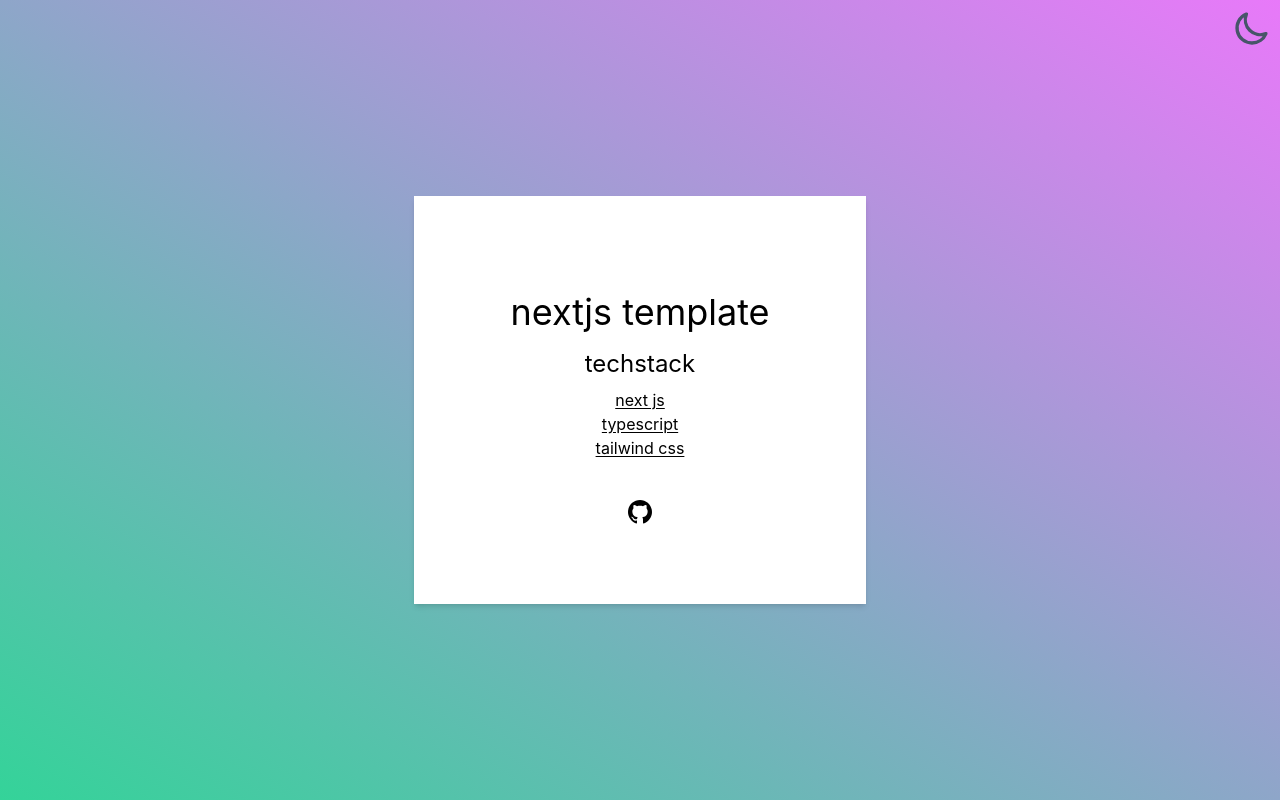
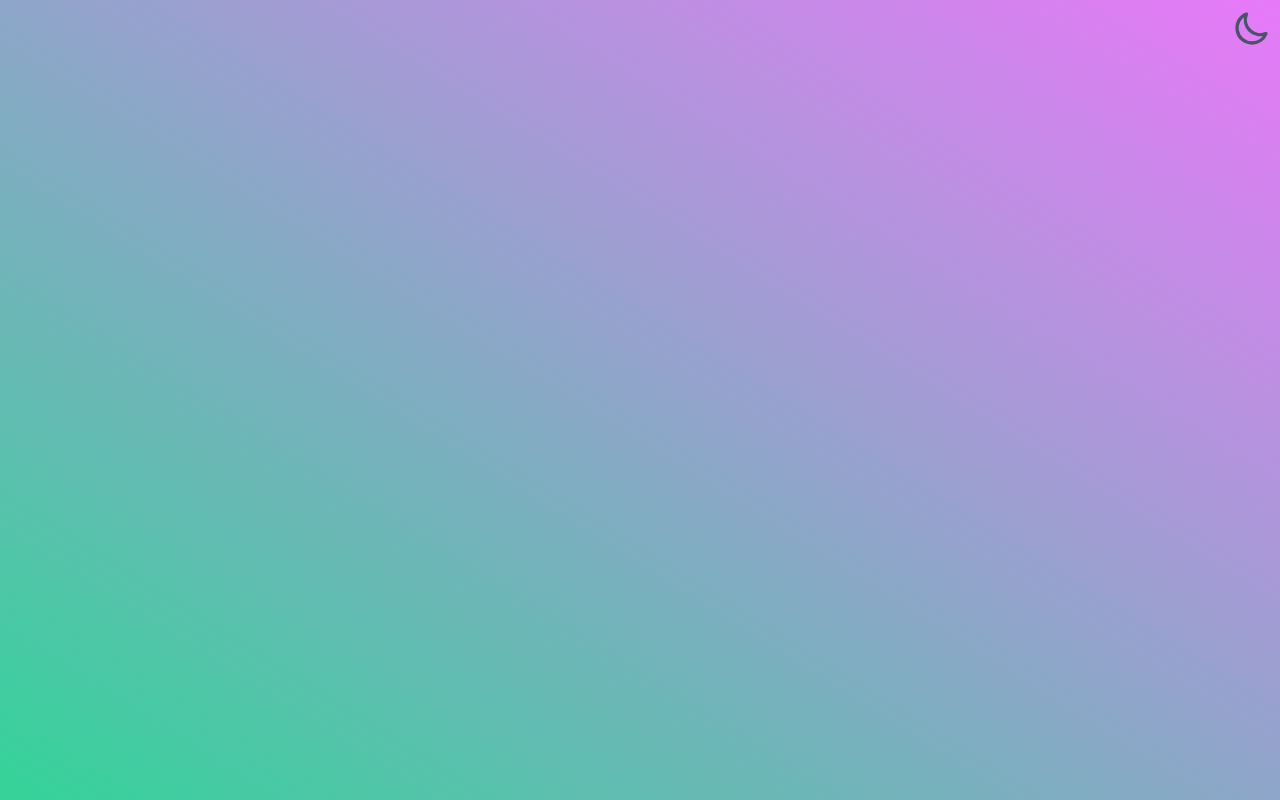
Before and after one commit to yanislav-igonin/mustread, a Next.js app: page / in a window 1280 px wide. Built offline with nearby package versions, Linux system fonts and the light colour scheme.

Commit message:
remove maincard

```diff
--- a/components/MainCard.tsx
+++ /dev/null
@@ -1,19 +0,0 @@
-import { GithubIcon } from '@components';
-
-const techs = ['next js', 'typescript', 'tailwind css'];
-
-const renderTechs = () => techs
-  .map((t) => <li className="underline-offset-2 underline dark:text-white" key={t}>{t}</li>);
-
-export const MainCard = () => <div className="p-20 shadow-md bg-white dark:bg-slate-600">
-  <h1 className="text-4xl m-4 dark:text-white">nextjs template</h1>
-  <h2 className="text-2xl m-2 text-center dark:text-white">techstack</h2>
-  <ul className="flex justify-center items-center flex-col">
-    {renderTechs()}
-  </ul>
-  <div className='flex justify-center items-center mt-10'>
-    <a href="https://github.com/yanislav-igonin/mustreads" target="_blank" rel="noreferrer">
-      <GithubIcon />
-    </a>
-  </div>
-</div>;
--- a/components/index.ts
+++ b/components/index.ts
@@ -1,3 +1,2 @@
 export * from './DarkModeButton';
-export * from './MainCard';
 export * from './GithubIcon';
--- a/pages/index.tsx
+++ b/pages/index.tsx
@@ -1,11 +1,11 @@
 import type { NextPage } from 'next';
 import Head from 'next/head';
-import { DarkModeButton, MainCard } from '@components';
+import { DarkModeButton } from '@components';
 
 const Home: NextPage = () => {
   return <div>
     <Head>
-      <title>NextJS Template</title>
+      <title>{'h0b0\'s Mustreads'}</title>
     </Head>
 
     <div className="absolute top-0 right-0 p-2">
@@ -13,7 +13,7 @@ const Home: NextPage = () => {
     </div>
 
     <main className="flex h-screen justify-center items-center bg-gradient-to-tr from-emerald-400 to-fuchsia-400 dark:from-emerald-600 dark:to-fuchsia-600">
-      <MainCard />
+      {/* <MainCard /> */}
     </main>
   </div>;
 };
```
